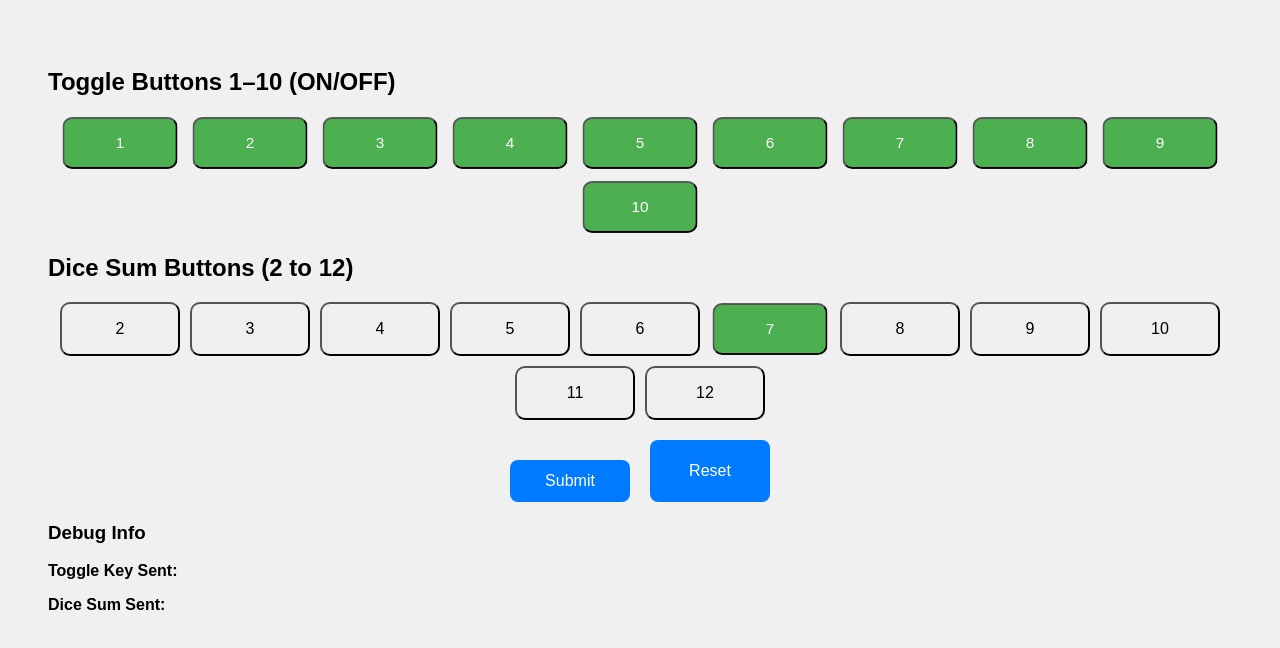
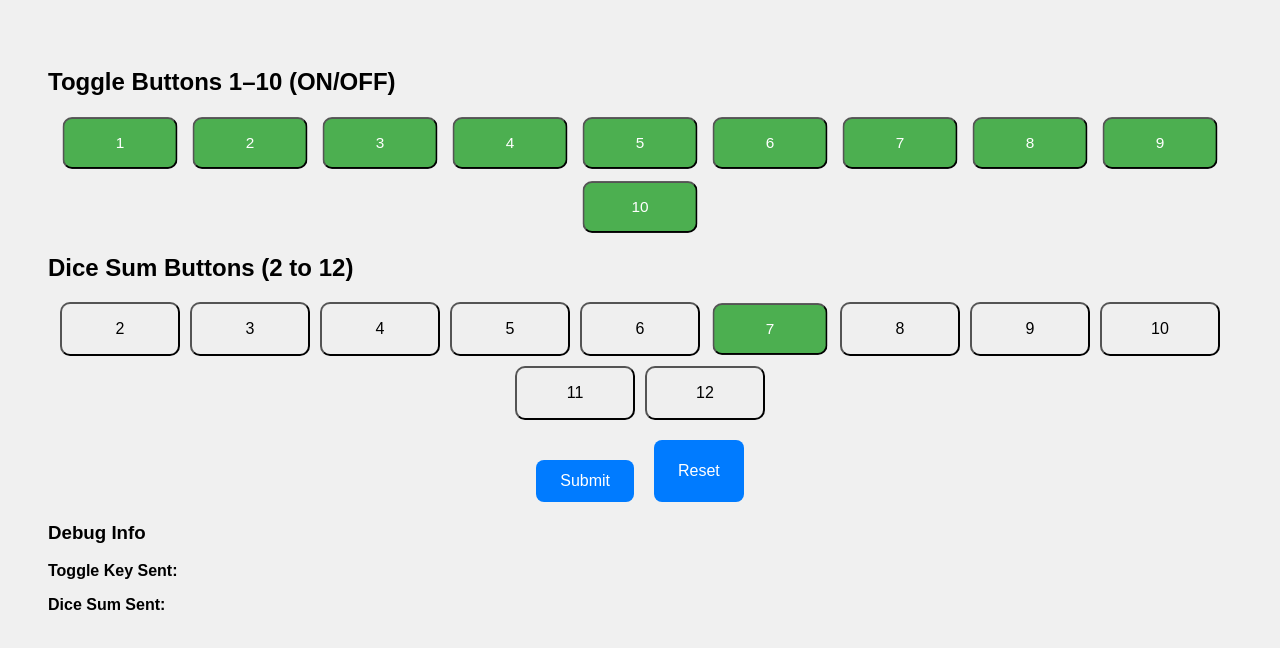
Before and after one commit to RbumgarnerODU/box-closer, a plain HTML site: page index.html in a window 1280 px wide. Drawn offline with Linux system fonts and the light colour scheme.

Commit message:
Update index.html

```diff
--- a/index.html
+++ b/index.html
@@ -36,14 +36,15 @@
     .blue-button:active {
       transform: scale(0.96);
     }
-    button {
+    .button-row button {
       padding: 16px 24px;
       font-size: 1rem;
       border-radius: 10px;
-      flex: 1 1 calc(33.333% - 20px); /* Responsive 3-per-row buttons */
+      flex: 1 1 calc(33.333% - 20px);
       max-width: 120px;
       box-sizing: border-box;
     }
+
     button.active {
       background-color: #4caf50;
       color: white;
```
